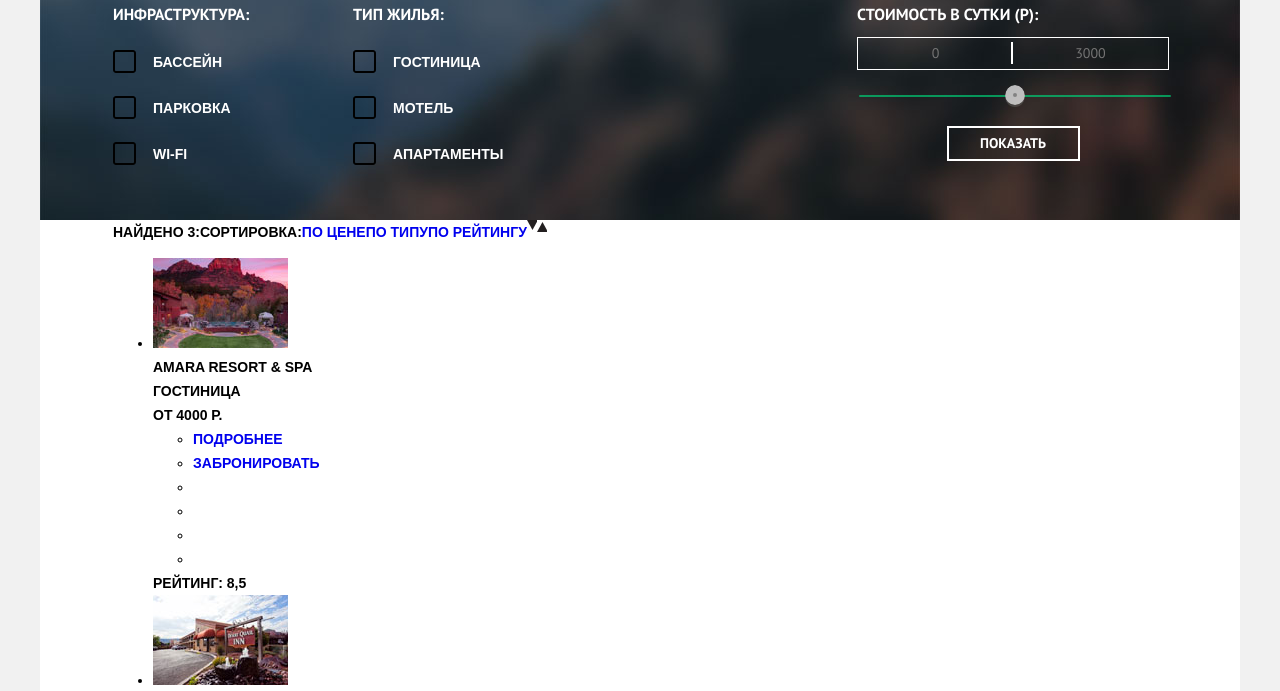
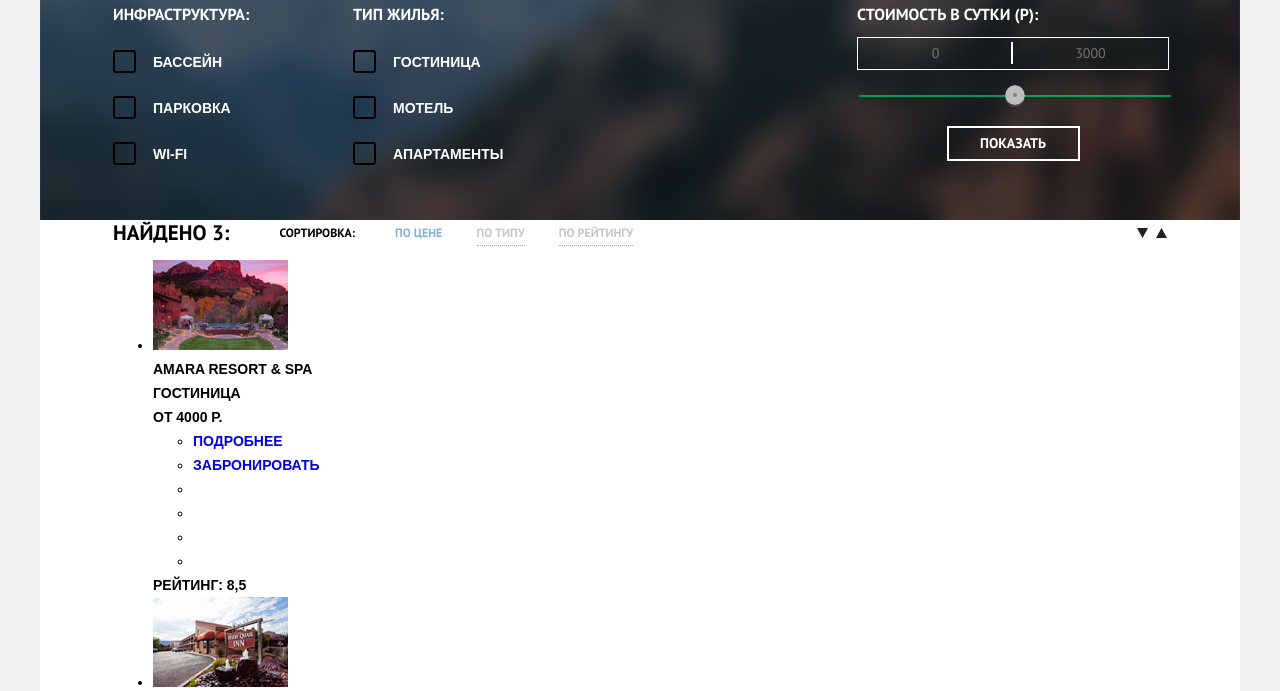
Before and after one commit to Khebnev/Sedona, a plain HTML site: page sedona-hotels.html in a window 1280 px wide. Shown: the part 82-773 px from the top of the page. Drawn offline with Linux system fonts and the light colour scheme.

Commit message:
Добавил стили для блока Меню сортировки

```diff
--- a/css/style.css
+++ b/css/style.css
@@ -1188,19 +1188,108 @@ img {
 
 .menu-sort {
     display: flex;
+    flex-wrap: wrap;
+    justify-content: space-between;
+/*    align-items: center;*/
+}
+
+.sort-left__container {
+    display: flex;
+    flex-wrap: wrap;
+    flex-basis: 528px;
+    align-items: center;
+}
+
+.menu-sort .found{
+    font-family: 'PT Sans', sans-serif;
+    font-size: 21px;
+    line-height: 26px;
+    font-weight: 700;
+    margin-right: 50px;
+}
+.menu-sort .sort-word {
+    font-family: 'PT Sans', sans-serif;
+    font-size: 12px;
+    line-height: 18px;
+    font-weight: 700;
+
+    margin-right: 40px;
 }
 
 .menu-sort__list {
     display: flex;
+    flex-wrap: wrap;
     list-style: none;
     margin: 0;
     padding: 0;
+    flex-basis: 238px;
+    justify-content: space-between;
+}
+
+.menu-sort__list li {
+    font-family: 'PT Sans', sans-serif;
+    font-size: 12px;
+    line-height: 18px;
+}
+.menu-sort__list a {
+    position: relative;
+    font-family: 'PT Sans', sans-serif;
+    font-size: 12px;
+    line-height: 18px;
+
+    color: #c6c6c6;
+    border-bottom: 1px dotted #81b3d2;
+    padding-bottom: 5px;
 }
 
 
+.menu-sort__item_current a{
+    font-family: 'PT Sans', sans-serif;
+    font-size: 12px;
+    line-height: 18px;
+
+    color: #81b3d2;
+    border: none;
+}
+
+.sort-right__container {
+    display: flex;
+    flex-basis: 30px;
+    align-items: center;
+}
+
+
+
 .up-down {
+    list-style: none;
+    margin: 0;
+    padding: 0;
+    display: flex;
+    flex-wrap: wrap;
     position: relative;
+    flex-basis: 30px;
+    justify-content: space-between;
 }
+/*
+.up-down li{
+
+}
+*/
+/*
+.up-down a{
+    display: block;
+    width: 10px;
+    height: 10px;
+}
+.up-down a:first-child{
+    display: block;
+    width: 10px;
+    height: 10px;
+*/
+}
+
+
+/*
 .up-down::before {
     position: absolute;
     content: "";
@@ -1209,6 +1298,7 @@ img {
     height: 10px;
 
     background-image: url(../img/icon-down-dir.svg);
+    right: 20px;
 }
 .up-down::after {
     position: absolute;
@@ -1222,3 +1312,4 @@ img {
     top: 2px;
     left: 10px;
 }
+*/
--- a/sedona-hotels.html
+++ b/sedona-hotels.html
@@ -117,17 +117,25 @@
        <div class="hotels-container">
              <section class="menu-sort">
                <h2 class="visually-hidden">Меню сортировки</h2>
-                <b>Найдено 3:</b>
-                <b>Сортировка:</b>
-                <ul class="menu-sort__list">
-                    <li><a href="#">По цене</a></li>
-                    <li><a href="#">По типу</a></li>
-                    <li><a href="#">По рейтингу</a></li>
-                </ul>
-                <ul class="menu-sort__list sort-list up-down">
-                    <li></li>
-                    <li></li>
-                </ul>
+                <div class="sort-left__container">
+                    <b class="found">Найдено 3:</b>
+                    <b class="sort-word">Сортировка:</b>
+                    <ul class="menu-sort__list">
+                        <li class="menu-sort__item menu-sort__item_current"><a href="#">По цене</a></li>
+                        <li class="menu-sort__item"><a href="#">По типу</a></li>
+                        <li class="menu-sort__item"><a href="#">По рейтингу</a></li>
+                    </ul>
+                </div>
+                <div class="sort-right__container">
+                    <ul class="sort-list up-down">
+                        <li>
+                            <a href="#"><img src="img/icon-down-dir.svg" alt="down"></a>
+                        </li>
+                        <li><a href="#">
+                            <img src="img/icon-up-dir.svg" alt="up">
+                        </a></li>
+                    </ul>
+                </div>
             </section>
             <section class="hotels-list">
                 <h1 class="visually-hidden">Список отолей</h1>
```
